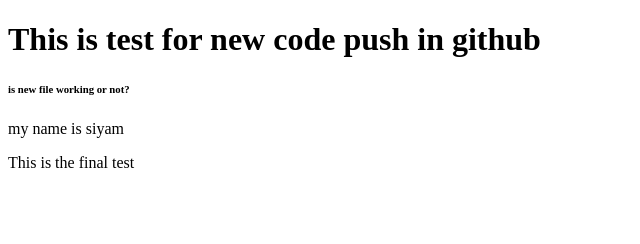
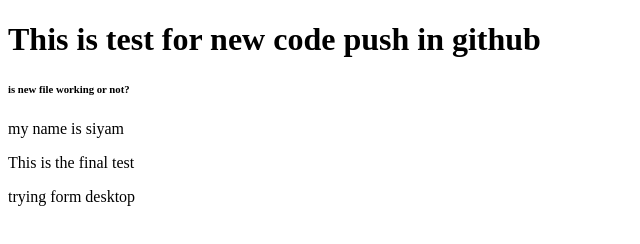
Before and after one commit to Fahim-Faysal/phero, a plain HTML site: page new.html in a window 1280 px wide. Shown: the whole page, without its empty margins (0-640 px from the left). Drawn offline with Linux system fonts and the light colour scheme.

Commit message:
changing

```diff
--- a/new.html
+++ b/new.html
@@ -14,6 +14,7 @@
 
       <p>my name is siyam</p>
       <p>This is the final test</p>
+      <p>trying form desktop</p>
 
 
 
```
